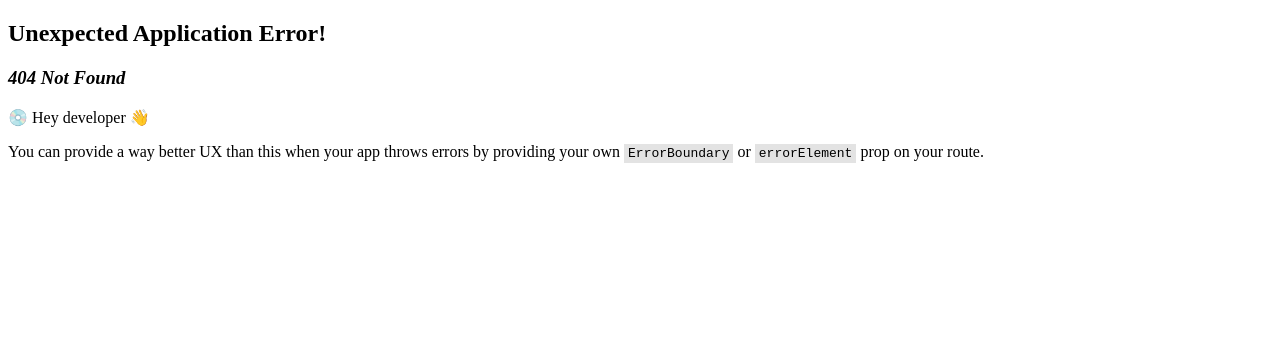
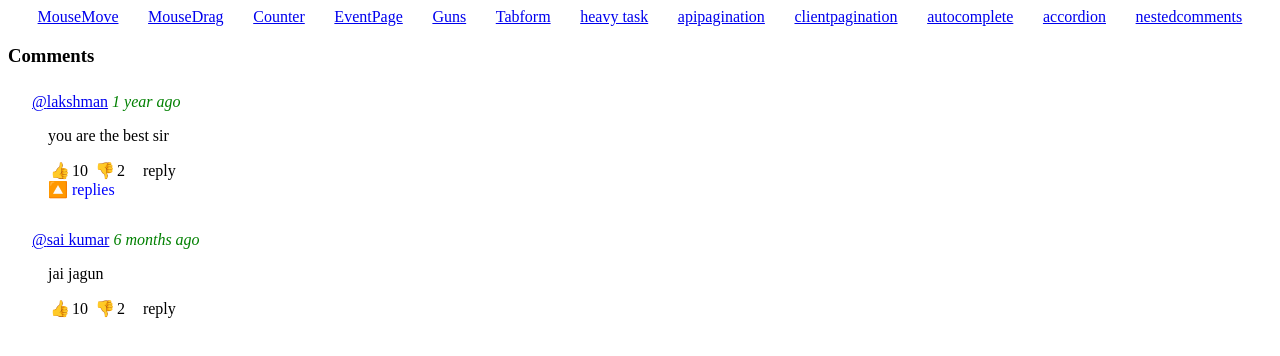
Before and after one commit to LakshmanaGottapu/MachineCoding, a React (Vite) app: page /nestedcomments in a window 1280 px wide. Before the commit this address had no page. Shown: the top 356 px of the page. Built offline with nearby package versions, Linux system fonts and the light colour scheme.

Commit message:
youtube comments feature

```diff
--- a/src/App.tsx
+++ b/src/App.tsx
@@ -18,6 +18,8 @@ function App() {
             <NavItem><Link to='clientpagination'>clientpagination</Link></NavItem>
             <NavItem><Link to='autocomplete'>autocomplete</Link></NavItem>
             <NavItem><Link to='accordion'>accordion</Link></NavItem>
+            <NavItem><Link to='nestedcomments'>nestedcomments</Link></NavItem>
+
           </Nav>
         </Navbar.Collapse>
       </Navbar>
--- /dev/null
+++ b/src/Components/Comment.tsx
@@ -0,0 +1,39 @@
+import { useState } from 'react';
+import './comment.css';
+import {CommentType} from './NestedComments'
+function Comment({name, tag, created_at, content, likes, dislikes, replies }: {name: string, tag?:string, created_at: string, content: string, likes: number, dislikes: number, replies?:CommentType[] }) {
+    const [showReplies, setShowReplies] = useState(false);
+    return (
+    <div className="comment">
+        <div className="comment-header">
+            <a href="#">@{name}</a>
+            <span className="timeline"> {created_at}</span>
+        </div>
+        <div className="comment-body">
+            <p>
+                {tag && <a href="#">@{tag}</a>} {content}
+            </p>
+            <div>
+                <span className="like"><span className="symbol">👍</span>{likes}</span>
+                <span className="dislike"><span className="symbol">👎</span>{dislikes}</span>
+                <span className="reply-btn">reply</span>
+            </div>
+            { (replies!==undefined && replies.length>0)  && (
+                <>
+                        <div onClick={()=>setShowReplies(prev => !prev)}>
+                            <span style={{cursor:'pointer'}}>{showReplies ? '🔽':'🔼'}</span> <span  className="replies">replies</span>
+                        </div>
+
+                    {showReplies && (
+                        <div>
+                            {replies.map(reply => <Comment key={reply.id} {...reply}/>)}
+                        </div>)
+                        }
+                    </>
+                )
+            }
+        </div>
+    </div>)
+}
+
+export default Comment;
--- /dev/null
+++ b/src/Components/NestedComments.tsx
@@ -0,0 +1,82 @@
+// import { useState, useEffect } from 'react';
+import Comment from './Comment';
+
+export type CommentType = { id:number, name: string, tag?:string,  created_at:string, content: string, likes: number, dislikes: number, replies?: CommentType[] }
+function NestedComments() {
+    const data = [
+        {
+            id: 1,
+            userId: 1,
+            videoId: 1,
+            name: 'lakshman',
+            created_at: ' 1 year ago',
+            content: 'you are the best sir',
+            likes: 10,
+            dislikes: 2,
+            replies: [
+                {
+                    userId:2,
+                    id:2,
+                    created_at: '1 year ago',
+                    name: 'prasanth',
+                    timeline: ' 1 year ago',
+                    content: 'you said the words in my heart',
+                    tag: "lakshman",
+                    likes: 2,
+                    dislikes: 0,
+                },
+                {
+                    userId:3,
+                    id:3,
+                    created_at: '1 year ago',
+                    name: 'faheem',
+                    timeline: ' 1 year ago',
+                    content: 'no it is haram',
+                    tag: "prasanth",
+                    likes: 1,
+                    dislikes: 0,
+                },
+                {
+                    userId:1,
+                    id:4,
+                    created_at: '1 year ago',
+                    name: 'lakshman',
+                    timeline: ' 1 year ago',
+                    content: 'what is haram',
+                    tag: "faheem",
+                    likes: 0,
+                    dislikes: 0,
+                },
+                {
+                    userId:2,
+                    id:5,
+                    created_at: '1 year ago',
+                    name: 'prasanth',
+                    timeline: ' 1 year ago',
+                    content: 'lite bro waste gadu',
+                    tag: "lakshman",
+                    likes: 0,
+                    dislikes: 0,
+                }
+            ]
+        },
+        {
+            userId:4,
+            id:6,
+            name: 'sai kumar',
+            created_at: '6 months ago',
+            content: 'jai jagun',
+            likes: 10,
+            dislikes: 2,
+            replies: []
+        }
+    ]
+    return (
+        <div>
+            <h3>Comments</h3>
+            {data.map(item => <Comment key={item.id} {...item}/>)}
+        </div>
+    )
+}
+
+export default NestedComments
--- /dev/null
+++ b/src/Components/comment.css
@@ -0,0 +1,45 @@
+.comment{
+    margin: 1rem;
+    /* border-bottom: 1px solid black; */
+    padding: 0.5rem;
+}
+.comment-body{
+    padding-left:1rem;
+}
+.timeline{
+    color: green;
+    font-style: oblique;
+}
+.like{
+    margin-inline-end: 5px;
+}
+.dislike{
+    margin-inline-end: 5px;
+}
+.reply-btn{
+    margin: 5px;
+    cursor: pointer;
+    padding-inline: 8px;
+    padding-block: 4px;
+    border-radius: 40%;
+}
+.reply-btn:hover{
+    background-color: lightgray;
+}
+.replies{
+    cursor: pointer;
+    color: blue;
+    margin-block: 15px;
+}
+.replies:hover{
+    text-decoration: underline;
+}
+.symbol{
+    cursor: pointer;
+    padding-inline: 2px;
+    padding-block: 4px;
+    border-radius: 50%;
+}
+.symbol:hover{
+    background-color: lightgray;
+}
--- a/src/main.tsx
+++ b/src/main.tsx
@@ -12,6 +12,7 @@ import APIPagination from './Components/APIPagination.tsx'
 import ClientPagination from './Components/ClientPagination.tsx'
 import AutoComplete from './Components/AutoComplete.tsx'
 import Accordion from './Components/Accordion.tsx'
+import NestedComments from './Components/NestedComments.jsx'
 const router = createBrowserRouter([
     {
         path: '/',
@@ -60,6 +61,10 @@ const router = createBrowserRouter([
             {
                 path: 'accordion',
                 element: <Accordion/>
+            },
+            {
+                path: 'nestedcomments',
+                element: <NestedComments/>
             }
         ]
     }
```
Also changed, not shown: comments.js (added, +9 -0 lines).
